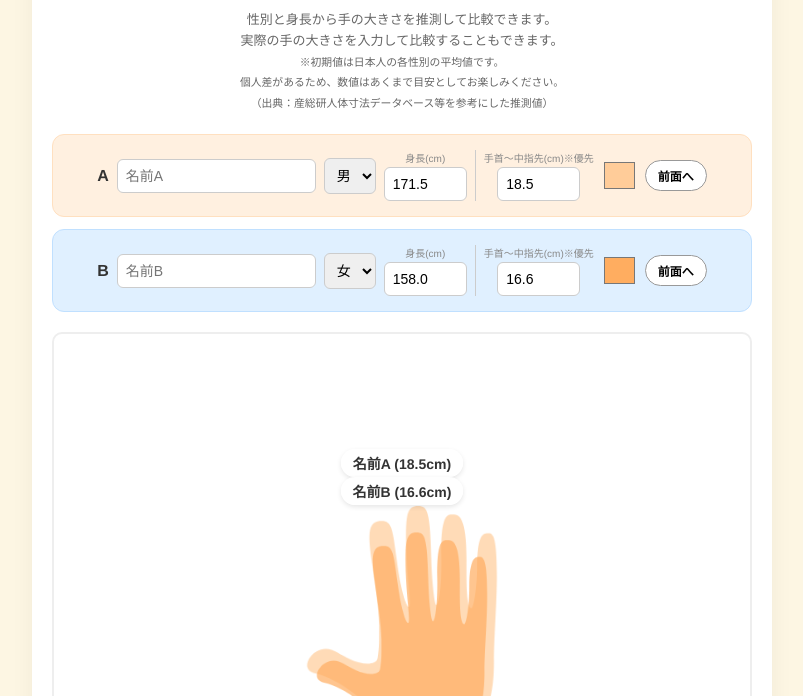
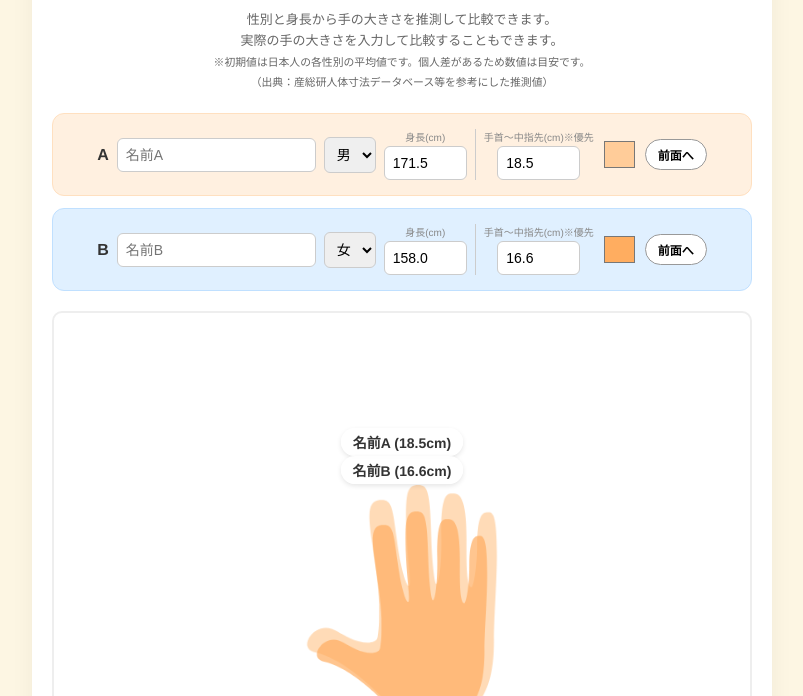
Before and after one commit to qwertyaz111/hand-size-comparison, a plain HTML site: page index.html in a window 1280 px wide. Shown: the part 104-800 px from the top of the page, without its empty margins (238-1041 px from the left). Drawn offline with Linux system fonts and the light colour scheme.

Commit message:
Simplify description text in index.html
Removed line breaks in the description text for clarity.

```diff
--- a/index.html
+++ b/index.html
@@ -79,8 +79,7 @@
     <p class="description">
        性別と身長から手の大きさを推測して比較できます。<br>
        実際の手の大きさを入力して比較することもできます。<br>
-        <small>※初期値は日本人の各性別の平均値です。<br>
-            個人差があるため、数値はあくまで目安としてお楽しみください。<br>
+        <small>※初期値は日本人の各性別の平均値です。個人差があるため数値は目安です。<br>
             （出典：産総研人体寸法データベース等を参考にした推測値）</small>
     </p>
 
```
